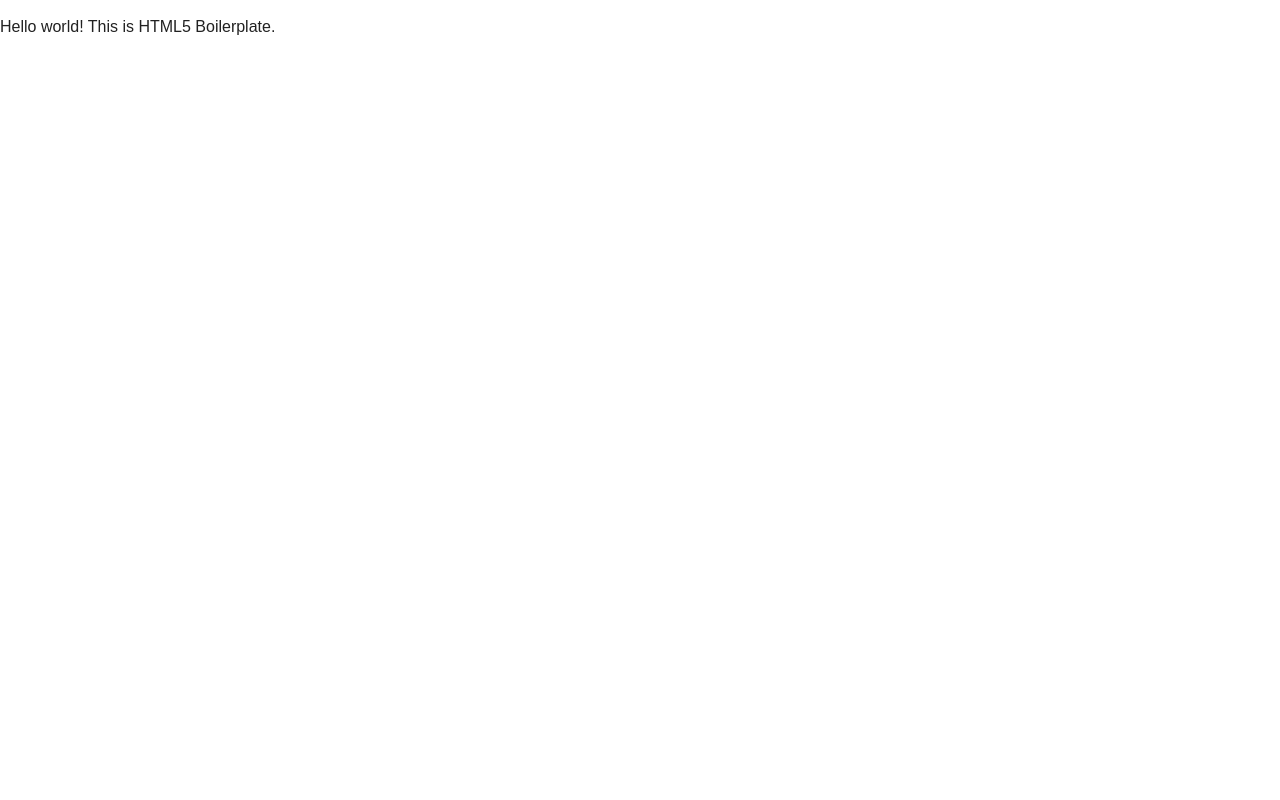
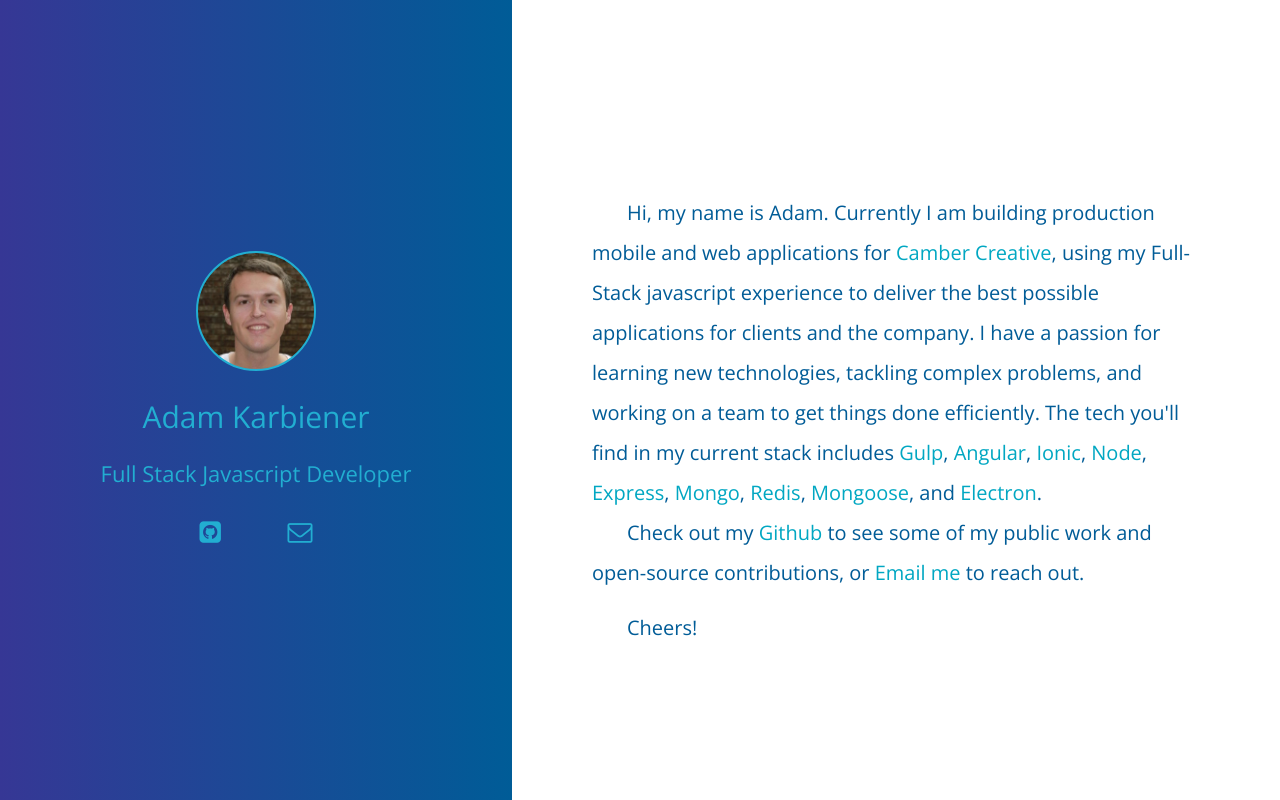
Before and after one commit to adamkarb/adamkarb.github.io, a website: page index.html in a window 1280 px wide. Drawn offline with nearby package versions, Linux system fonts and the light colour scheme.

Commit message:
Site redo

```diff
--- a/css/main.css
+++ b/css/main.css
@@ -1,7 +1,7 @@
-/*! HTML5 Boilerplate v5.0 | MIT License | http://h5bp.com/ */
+
 
 html {
-    color: #222;
+    color: #444;
     font-size: 1em;
     line-height: 1.4;
 }
@@ -56,143 +56,174 @@
    Author's custom styles
    ========================================================================== */
 
+   /* Gradients
 
+    * Clear Sky
+    * #005C97
+    * #363795
+    * background: linear-gradient(to left, #005C97 , #363795);
 
+    * Vine
+    * #00bf8f
+    * #001510
+    * background: linear-gradient(to left, #00bf8f , #001510);
 
+    * Reef
+    * #00d2ff
+    * #3a7bd5
+    * background: linear-gradient(to left, #00d2ff , #3a7bd5);
+    *
 
+    */
 
+*, *:before, *:after {
+    box-sizing: border-box;
+}
 
+body {
+    font-family: 'Open Sans', sans-serif;
+    font-weight: 300;
+    color: #005c97;
+    /*color: #363795;*/
+}
 
+header {
+    padding: 30px;
+    background: linear-gradient(to left, #005C97 , #363795);
+    text-align: center;
+}
 
+.headshot {
+    margin: 0 auto;
+    height: 120px;
+    width: 120px;
+    border-radius: 100%;
+    border: 2px solid #22AED1;
+    background-image: url('../img/Adam_Headshot2.jpeg');
+    background-repeat: no-repeat;
+    background-size: cover;
+}
 
+.name {
+    color: #22AED1;
+    margin-top: 25px;
+    font-size: 25px;
+}
 
+.description {
+    font-size: 18px;
+    color: #22AED1;
+    margin-top: 20px;
+}
 
+.icons {
+    font-size: 25px;
+    margin-top: 25px;
+}
 
+i {
+    display: inline-block;
+    color: #22aed1;
+}
+
+header a:nth-of-type(1) {
+    margin-right: 60px;
+}
+
+#content {
+    line-height: 25px;
+    padding: 20px;
+}
+
+.desc {
+    text-indent: 20px;
+}
+
+.hi {
+    color: #01A7C2;
+}
+
+a, a:visited, a:hover {
+    text-align: center;
+    cursor: pointer;
+    text-decoration: none;
+    /*color: #22AED1;*/
+    color: #01a7c2;
+}
+
+.tag {
+    display: block;
+    margin-top: 15px;
+}
 
 
 /* ==========================================================================
    Media Queries
    ========================================================================== */
 
-@media only screen and (min-width: 35em) {
+@media only screen and (min-width: 500px) {
+
+    header {
+        padding: 40px;
+    }
+
+    .name {
+        font-size: 30px;
+    }
+
+    .description {
+        font-size: 22px;
+    }
+
+    #content {
+        padding: 40px 80px 0;
+        font-size: 20px;
+        line-height: 40px;
+    }
+
+    .desc {
+        text-indent: 35px;
+    }
 
 }
 
-@media print,
-       (-o-min-device-pixel-ratio: 5/4),
-       (-webkit-min-device-pixel-ratio: 1.25),
-       (min-resolution: 120dpi) {
+@media only screen and (min-width: 1000px) {
+
+    header {
+        display: table;
+        height: 100vh;
+        float: left;
+        width: 40%;
+    }
+
+    header .full-center {
+        display: table-cell;
+        height: 100%;
+        width: 100%;
+        vertical-align: middle;
+    }
+
+    #content {
+        display: table;
+        height: 100vh;
+        float: right;
+        width: 60%;
+    }
+
+    .bio {
+        display: table-cell;
+        height: 100%;
+        width: 100%;
+        vertical-align: middle;
+        overflow-y: auto;
+    }
 
 }
 
-/* ==========================================================================
-   Helper classes
-   ========================================================================== */
+@media only screen and (min-width: 1000px) and (max-height: 500px) {
 
-.hidden {
-    display: none !important;
-    visibility: hidden;
-}
-
-.visuallyhidden {
-    border: 0;
-    clip: rect(0 0 0 0);
-    height: 1px;
-    margin: -1px;
-    overflow: hidden;
-    padding: 0;
-    position: absolute;
-    width: 1px;
-}
-
-.visuallyhidden.focusable:active,
-.visuallyhidden.focusable:focus {
-    clip: auto;
-    height: auto;
-    margin: 0;
-    overflow: visible;
-    position: static;
-    width: auto;
-}
-
-.invisible {
-    visibility: hidden;
-}
-
-.clearfix:before,
-.clearfix:after {
-    content: " ";
-    display: table;
-}
-
-.clearfix:after {
-    clear: both;
-}
-
-.clearfix {
-    *zoom: 1;
-}
-
-/* ==========================================================================
-   Print styles
-   ========================================================================== */
-
-@media print {
-    *,
-    *:before,
-    *:after {
-        background: transparent !important;
-        color: #000 !important;
-        box-shadow: none !important;
-        text-shadow: none !important;
+    .bio {
+        display: block;
     }
 
-    a,
-    a:visited {
-        text-decoration: underline;
-    }
-
-    a[href]:after {
-        content: " (" attr(href) ")";
-    }
-
-    abbr[title]:after {
-        content: " (" attr(title) ")";
-    }
-
-    a[href^="#"]:after,
-    a[href^="javascript:"]:after {
-        content: "";
-    }
-
-    pre,
-    blockquote {
-        border: 1px solid #999;
-        page-break-inside: avoid;
-    }
-
-    thead {
-        display: table-header-group;
-    }
-
-    tr,
-    img {
-        page-break-inside: avoid;
-    }
-
-    img {
-        max-width: 100% !important;
-    }
-
-    p,
-    h2,
-    h3 {
-        orphans: 3;
-        widows: 3;
-    }
-
-    h2,
-    h3 {
-        page-break-after: avoid;
-    }
 }
--- a/gulpfile.js
+++ b/gulpfile.js
@@ -3,6 +3,9 @@
 const ROOT = __dirname;
 
 gulp.task('default', () => {
+
+    bs.watch('css/main.css').on('change', bs.reload);
+    bs.watch('index.html').on('change', bs.reload);
 
     bs.init({
         server: {
@@ -13,7 +16,8 @@
         port: 2222,
         ui: {
             port: 3333
-        }
+        },
+        tunnel: true
     });
 
 });
--- a/index.html
+++ b/index.html
@@ -7,6 +7,8 @@
         <meta name="description" content="">
         <meta name="viewport" content="width=device-width, initial-scale=1">
 
+        <link rel="stylesheet" href="https://maxcdn.bootstrapcdn.com/font-awesome/4.5.0/css/font-awesome.min.css">
+        <link href='https://fonts.googleapis.com/css?family=Open+Sans:400,300' rel='stylesheet' type='text/css'>
         <link rel="stylesheet" href="css/normalize.min.css">
         <link rel="stylesheet" href="css/main.css">
 
@@ -14,7 +16,43 @@
     </head>
     <body>
 
-        <p>Hello world! This is HTML5 Boilerplate.</p>
+
+        <header>
+            <div class="full-center">
+                <div class="headshot"></div>
+                <div class="name">Adam Karbiener</div>
+                <div class="description">Full Stack Javascript Developer</div>
+                <div class="icons">
+                    <a class="link" target="_blank" href="https://github.com/adamkarb">
+                        <i class="fa fa-github-square"></i>
+                    </a>
+
+                    <a href="mailto:adamkarb@gmail.com">
+                        <i class="fa fa-envelope-o"></i>
+                    </a>
+                </div>
+            </div>
+        </header>
+
+        <div id="content">
+
+            <div class="bio">
+                <div class="desc">Hi, my name is Adam.  Currently I am building production mobile and web applications for <a class="link" target="_blank" href="http://www.cmbr.co/">Camber Creative</a>,
+                    using my Full-Stack javascript experience to deliver the best possible applications for clients and the company.
+                    I have a passion for learning new technologies, tackling complex problems, and working on a team to get things done efficiently.
+                    The tech you'll find in my current stack includes <span class="hi">Gulp</span>, <span class="hi">Angular</span>, <span class="hi">Ionic</span>, <span class="hi">Node</span>, <span class="hi">Express</span>, <span class="hi">Mongo</span>,
+                    <span class="hi">Redis</span>, <span class="hi">Mongoose</span>, and <span class="hi">Electron</span>.
+                </div>
+                <div class="desc">
+                    Check out my <a class="link" target="_blank" href="https://github.com/adamkarb">Github</a> to see some of my public work and open-source contributions, or
+                    <a href="mailto:adamkarb@gmail.com">Email me</a> to reach out.
+                    <span class="tag">Cheers!</span>
+                </div>
+            </div>
+
+        </div>
+
+
 
         <script src="//ajax.googleapis.com/ajax/libs/jquery/1.11.2/jquery.min.js"></script>
         <script>window.jQuery || document.write('<script src="js/vendor/jquery-1.11.2.min.js"><\/script>')</script>
--- a/package.json
+++ b/package.json
@@ -9,6 +9,7 @@
   "author": "",
   "license": "ISC",
   "devDependencies": {
-    "browser-sync": "^2.11.1"
+    "browser-sync": "^2.11.1",
+    "gulp": "^3.9.1"
   }
 }
```
Also changed, not shown: img/Adam_Headshot2.jpeg (added).
